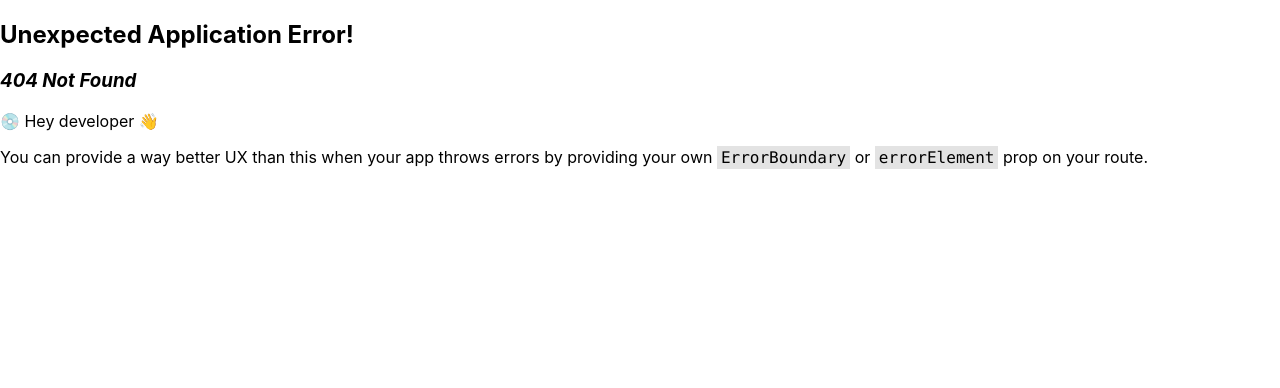
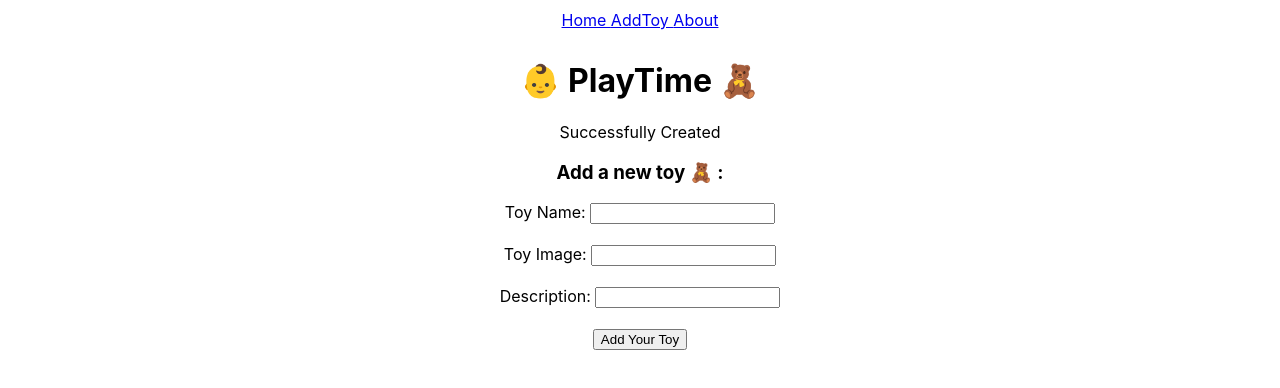
Before and after one commit to marlonmunoz/my-project-2, a React (Create React App) app: page /add_toy in a window 1280 px wide. Before the commit this address had no page. Shown: the top 388 px of the page. Built offline with nearby package versions, Linux system fonts and the light colour scheme.

Commit message:
added more componets

```diff
--- /dev/null
+++ b/db.json
@@ -0,0 +1,8 @@
+{
+    "Toys": [
+        {
+            "id": 1,
+            "name": "myname"
+        }
+    ]
+}
--- a/package.json
+++ b/package.json
@@ -17,7 +17,8 @@
     "start": "react-scripts start",
     "build": "react-scripts build",
     "test": "react-scripts test",
-    "eject": "react-scripts eject"
+    "eject": "react-scripts eject",
+    "server": "json-server --watch db.json --port 4000"
   },
   "eslintConfig": {
     "extends": [
--- /dev/null
+++ b/src/NavBar.css
@@ -0,0 +1,3 @@
+.nav-tabs {
+    padding: 10px;
+}
--- a/src/components/About.js
+++ b/src/components/About.js
@@ -2,6 +2,7 @@ function About () {
     return (
         <div>
             <h1>This is my About</h1>
+            <p>Here is some information about me</p>
         </div>
     )
 }
--- a/src/components/App.js
+++ b/src/components/App.js
@@ -1,12 +1,15 @@
 import logo from '../logo.svg';
 import '../App.css';
+import '../NavBar.css';
 import NavBar from './NavBar';
 import { Outlet } from 'react-router-dom';
+import Header from './Header';
 
 function App() {
   return (
     <div className="App">
       <NavBar />
+      <Header />
       <Outlet />
     </div>
   );
--- /dev/null
+++ b/src/components/ErrorPage.js
@@ -0,0 +1,9 @@
+function ErrorPage() {
+  return (
+    <div>
+      <h1 className="error">4⛔4 Page Not Found 🥷🏻</h1>
+    </div>
+  );
+}
+
+export default ErrorPage;
--- /dev/null
+++ b/src/components/Header.js
@@ -0,0 +1,10 @@
+function Header() {
+    return (
+        <div>
+            <h1>👶 PlayTime 🧸</h1>
+            <p>Successfully Created</p>
+        </div>
+    )
+}
+
+export default Header;
--- a/src/components/NavBar.js
+++ b/src/components/NavBar.js
@@ -2,10 +2,10 @@ import { NavLink } from "react-router-dom";
 
 function NavBar () {
     return (
-        <nav>
+        <nav className="nav-tabs">
             <NavLink to="/">Home </NavLink>
+            <NavLink to="/add_toy"> AddToy </NavLink>
             <NavLink to="/about">About </NavLink>
-
         </nav>
     )
 }
--- /dev/null
+++ b/src/components/NewToyForm.js
@@ -0,0 +1,25 @@
+import { useNavigate } from "react-router-dom";
+
+function NewToyForm() {
+
+    const navigate = useNavigate();
+
+    navigate('/')
+    return (
+        <form>
+            <h3>Add a new toy 🧸 :</h3>
+            <label htmlFor="name">Toy Name: </label>
+            <input type="text" id="name" name="name" />
+            <br/><br/>
+            <label htmlFor="image">Toy Image: </label>
+            <input type="text" id="image" name="image" />
+            <br/><br/>
+            <label htmlFor="likes">Description: </label>
+            <input type="text" id="likes" name="likes" />
+            <br/><br/>
+            <input type="submit" value="Add Your Toy" />
+
+        </form>
+    )
+}
+ export default NewToyForm;
--- a/src/index.css
+++ b/src/index.css
@@ -5,6 +5,7 @@ body {
     sans-serif;
   -webkit-font-smoothing: antialiased;
   -moz-osx-font-smoothing: grayscale;
+  text-align: center;
 }
 
 code {
--- a/src/index.js
+++ b/src/index.js
@@ -5,10 +5,13 @@ import App from './components/App';
 import reportWebVitals from './reportWebVitals';
 import { createBrowserRouter, RouterProvider } from 'react-router-dom';
 import About from './components/About';
+import NewToyForm from './components/NewToyForm';
+import ErrorPage from './components/ErrorPage';
 const router = createBrowserRouter([
   {
     path: '/',
     element: <App />,
+    errorElement: <ErrorPage />,
     children: [
       {
         path: '/',
@@ -17,6 +20,10 @@ const router = createBrowserRouter([
       {
         path: '/about',
         element: <About />,
+      },
+      {
+        path: '/add_toy',
+        element: <NewToyForm />
       }
     ]
   }
```
Also changed, not shown: src/components/Search.js (added, +11 -0 lines).
